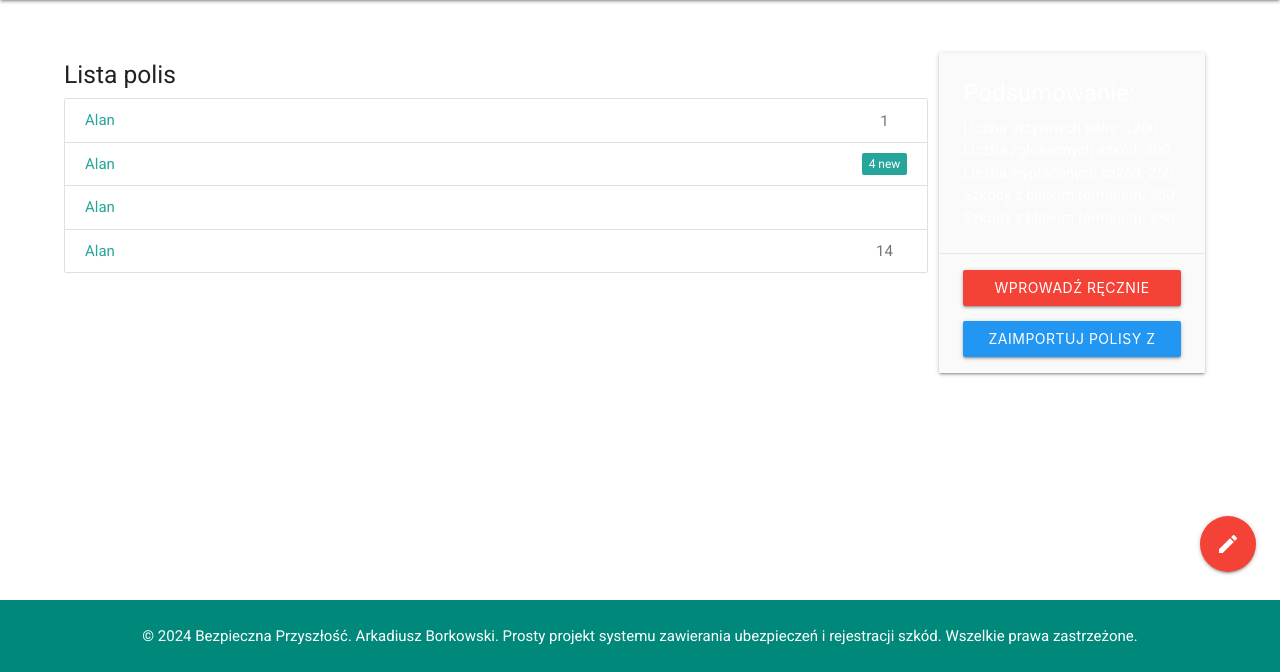
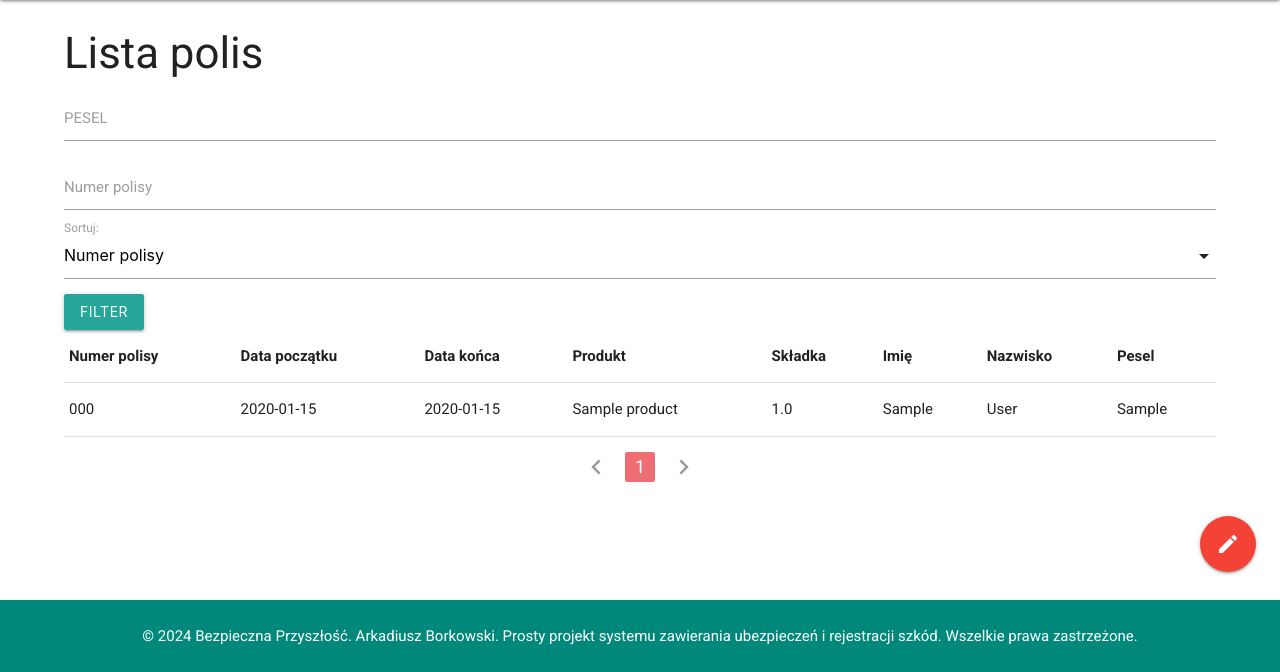
Before and after one commit to ArkadiuszBorkowski/Insurance-Management-System, a Spring Boot app: page /policies in a window 1280 px wide. Shown: the part 128-800 px from the top of the page. Run offline with Spring Boot 4, Linux system fonts and the light colour scheme; empty tables hold one stand-in row (values such as "Sample post"); database files in the repository are not loaded.

Commit message:
Utworzenie kontrolera przekazującego listę polis do pliku policies.html. Definicja wartwy widoku, przygotowanie strony do wyświetlania listy z opcją paginacji.

```diff
--- a/src/main/java/pl/borkowskiarkadiusz/insurancemanagementsystem/controller/PolicyController.java
+++ b/src/main/java/pl/borkowskiarkadiusz/insurancemanagementsystem/controller/PolicyController.java
@@ -1,18 +1,48 @@
 package pl.borkowskiarkadiusz.insurancemanagementsystem.controller;
 
 import org.springframework.beans.factory.annotation.Autowired;
+import org.springframework.data.domain.Page;
+import org.springframework.data.domain.PageRequest;
+import org.springframework.data.domain.Sort;
 import org.springframework.stereotype.Controller;
 import org.springframework.ui.Model;
 import org.springframework.web.bind.annotation.GetMapping;
 import org.springframework.web.bind.annotation.PathVariable;
+import org.springframework.web.bind.annotation.PostMapping;
+import org.springframework.web.bind.annotation.RequestParam;
+import pl.borkowskiarkadiusz.insurancemanagementsystem.entity.InsuranceProduct;
 import pl.borkowskiarkadiusz.insurancemanagementsystem.entity.Policy;
 import pl.borkowskiarkadiusz.insurancemanagementsystem.repository.PolicyRepository;
+
+import java.util.ArrayList;
+import java.util.List;
 
 @Controller
 class PolicyController {
 
     @Autowired
     private PolicyRepository policyRepository;
+
+/*    @GetMapping("/policies")
+    public String getPolicies(Model model,
+                              @RequestParam(defaultValue = "0") int page,
+                              @RequestParam(defaultValue = "policyNumber") String sortBy,
+                              @RequestParam(defaultValue = "") String pesel,
+                              @RequestParam(defaultValue = "") String policyNumber) {
+        Page<Policy> policiesPage;
+        if (!pesel.isEmpty()) {
+            policiesPage = policyRepository.findByClientPeselContaining(pesel, PageRequest.of(page, 10, Sort.by(sortBy)));
+        } else if (!policyNumber.isEmpty()) {
+            policiesPage = policyRepository.findByPolicyNumberContaining(policyNumber, PageRequest.of(page, 10, Sort.by(sortBy)));
+        } else {
+            policiesPage = policyRepository.findAll(PageRequest.of(page, 10, Sort.by(sortBy)));
+        }
+        model.addAttribute("policiesPage", policiesPage);
+        model.addAttribute("sortBy", sortBy);
+        model.addAttribute("pesel", pesel);
+        model.addAttribute("policyNumber", policyNumber);
+        return "policyList";
+    }*/
 
     @GetMapping("/policy/{id}")
     public String getPolicy(@PathVariable Long id, Model model) {
@@ -21,14 +51,38 @@ class PolicyController {
         return "policy";
     }
 
-    @GetMapping("/policies")
-    public String getPolicies() {
-        return "policies";
-    }
-
     @GetMapping("/policy")
-    public String getPolicy() {
+    public String showPolicyForm(Model model) {
+        model.addAttribute("policy", new Policy());
         return "policy";
     }
 
+    @GetMapping("/policies")
+    public String getPolicies(Model model, @RequestParam(defaultValue = "0") int page) {
+        Page<Policy> policiesPage = policyRepository.findAll(PageRequest.of(page, 10));
+        model.addAttribute("policiesPage", policiesPage);
+        return "policies";
+    }
 }
+
+
+
+
+
+/*    @GetMapping("/policies")
+    public String getPolicies(Model model) {
+        Iterable<Policy> iterablePolicies = policyRepository.findAll();
+        List<Policy> policies = new ArrayList<>();
+        iterablePolicies.forEach(policies::add);
+        model.addAttribute("policies", policies);
+        return "policies";
+    }*/
+
+/*
+    @GetMapping("/policies")
+    public String getPolicies(Model model, @RequestParam(defaultValue = "0") int page) {
+        Page<Policy> policiesPage = policyRepository.findAll(PageRequest.of(page, 10));
+        model.addAttribute("policiesPage", policiesPage);
+        return "policyList";
+    }
+*/
--- a/src/main/java/pl/borkowskiarkadiusz/insurancemanagementsystem/repository/PolicyRepository.java
+++ b/src/main/java/pl/borkowskiarkadiusz/insurancemanagementsystem/repository/PolicyRepository.java
@@ -1,7 +1,12 @@
 package pl.borkowskiarkadiusz.insurancemanagementsystem.repository;
 
+import org.springframework.data.domain.Page;
+import org.springframework.data.domain.Pageable;
 import org.springframework.data.jpa.repository.JpaRepository;
 import pl.borkowskiarkadiusz.insurancemanagementsystem.entity.Policy;
 
 public interface PolicyRepository extends JpaRepository<Policy, Long> {
+    Page<Policy> findAll(Pageable pageable);
+    Page<Policy> findByClientPeselContaining(String pesel, Pageable pageable);
+    Page<Policy> findByPolicyNumberContaining(String policyNumber, Pageable pageable);
 }
--- a/src/main/resources/db/changelog/master.xml
+++ b/src/main/resources/db/changelog/master.xml
@@ -10,6 +10,6 @@
     <include file="db/changelog/0004_create_table_claims.xml"/>
 
     <include file="../testdata/0001_insurance_product_and_risk.sql" relativeToChangelogFile="true"/>
-    <include file="../testdata/0002_clients.sql" relativeToChangelogFile="true"/>
+    <include file="../testdata/0002_clients_and_policy.sql" relativeToChangelogFile="true"/>
 
 </databaseChangeLog>
--- a/src/main/resources/templates/policies.html
+++ b/src/main/resources/templates/policies.html
@@ -4,54 +4,153 @@
 <head th:replace="~{fragments :: head}"></head>
 <body>
 <!-- - - - - - - - - - - M - E - N - U - - - - - - - - - - - - -->
-<header th:replace="~{fragments :: header}"></header>
+<header th:replace="~{fragments :: header}">
+
+</header>
 <!-- - - - W - Y - S - Z - U - K - I - W - A - R - K - A - - - -->
 <nav th:replace="~{fragments :: search}"></nav>
-<br><br>
+
 
 <!--Z - A - W - A - R - T - O - Ś - Ć - - S - T - R - O - N - Y-->
+
+<style>
+    tr.clickable-row {
+        cursor: pointer;
+    }
+</style>
+
+
 <main>
 
-    <div class="container">
+
+    <!--<div class="container">
         <div class="row">
-            <!-- Sekcja kafelków -->
-            <div class="col s12 m6 l9">
-                <div class="row">
-                    <h5>Lista polis</h5>
-                    <div class="collection">
-                        <a href="#!" class="collection-item"><span class="badge">1</span>Alan</a>
-                        <a href="#!" class="collection-item"><span class="new badge">4</span>Alan</a>
-                        <a href="#!" class="collection-item">Alan</a>
-                        <a href="#!" class="collection-item"><span class="badge">14</span>Alan</a>
-                    </div>
-                </div>
-            </div>
+            &lt;!&ndash; Sekcja kafelków &ndash;&gt;
+            <div class="container">
+                <h1>Policy List</h1>
 
 
-            <!-- Sekcja podsumowania -->
-            <div class="col s12 m6 l3">
-                <div class="card grey lighten-5">
-                    <div class="card-content white-text">
-                        <span class="card-title">Podsumowanie:</span>
-                        <p>Liczba aktywnych polis: 1200</p>
-                        <p>Liczba zgłoszonych szkód: 300</p>
-                        <p>Liczba wypłaconych szkód: 250</p>
-                        <p>Szkody z bliskim terminem: 250</p>
-                        <p>Szkody z bliskim terminem: 250</p>
-                    </div>
-                    <div class="card-action">
-                        <button class="btn waves-effect red" type="button" onclick="window.location.href='/policy'">Wprowadź ręcznie polise
-                            <i class="material-icons right">send</i>
-                        </button>
-                        <p></p>
-                      <button class="btn waves-effect blue" type="button" onclick="window.location.href='/import'">Zaimportuj polisy z pliku
-                            <i class="material-icons right">send</i>
-                        </button>
-                    </div>
-                </div>
+                    <table class="highlight responsive-table">
+                        <thead>
+                        <tr>
+                            <th>Numer polisy</th>
+                            <th>Start Date</th>
+                            <th>End Date</th>
+                            <th>Premium</th>
+                            <th>Imię</th>
+                            <th>Nazwisko</th>
+                            <th>Pesel</th>
+                        </tr>
+                        </thead>
+                        <tbody>
+                        <tr th:each="policy : ${policies}" style="cursor: pointer"
+                            th:onclick="'javascript:rowClicked(\'' +  ${policy.id} + '\');'">
+
+                            <td th:text="${policy.policyNumber}"></td>
+                            <td th:text="${policy.startDate}"></td>
+                            <td th:text="${policy.endDate}"></td>
+                            <td th:text="${policy.premium}"></td>
+                            <td th:text="${policy.client.firstName}"></td>
+                            <td th:text="${policy.client.lastName}"></td>
+                            <td th:text="${policy.client.pesel}"></td>
+                        </tr>
+                        </tbody>
+                    </table>
+
+                <script>
+                    function rowClicked(value) {
+                        location.href = "/policy/" + value;
+                    }
+                </script>
+
             </div>
-        </div>
+        </div>-->
+
+
+
+    <div class="container">
+        <h3>Lista polis</h3>
+        <form th:action="@{/policies}" method="get">
+            <div class="input-field">
+                <input type="text" id="pesel" name="pesel" th:value="${pesel}">
+                <label for="pesel">PESEL</label>
+            </div>
+            <div class="input-field">
+                <input type="text" id="policyNumber" name="policyNumber" th:value="${policyNumber}">
+                <label for="policyNumber">Numer polisy</label>
+            </div>
+            <div class="input-field">
+                <select name="sortBy">
+                    <option value="policyNumber" th:selected="${sortBy == 'policyNumber'}">Numer polisy</option>
+                    <option value="startDate" th:selected="${sortBy == 'startDate'}">Data zawarcia</option>
+                    <option value="endDate" th:selected="${sortBy == 'endDate'}">Data końca</option>
+                </select>
+                <label>Sortuj:</label>
+            </div>
+            <button type="submit" class="btn">Filter</button>
+        </form>
+        <table class="highlight responsive-table">
+            <thead>
+            <tr>
+                <th>Numer polisy</th>
+                <th>Data początku</th>
+                <th>Data końca</th>
+                <th>Produkt</th>
+                <th>Składka</th>
+                <th>Imię</th>
+                <th>Nazwisko</th>
+                <th>Pesel</th>
+            </tr>
+            </thead>
+            <tbody>
+            <tr th:each="policy : ${policiesPage.content}" style="cursor: pointer"
+                th:onclick="'javascript:rowClicked(\'' +  ${policy.id} + '\');'">
+                <td th:text="${policy.policyNumber}"></td>
+                <td th:text="${policy.startDate}"></td>
+                <td th:text="${policy.endDate}"></td>
+                <td th:text="${policy.insuranceProduct.productName}"></td>
+                <td th:text="${policy.premium}"></td>
+                <td th:text="${policy.client.firstName}"></td>
+                <td th:text="${policy.client.lastName}"></td>
+                <td th:text="${policy.client.pesel}"></td>
+            </tr>
+            </tbody>
+        </table>
+        <ul class="pagination center">
+            <li th:classappend="${policiesPage.hasPrevious()} ? 'waves-effect' : 'disabled'">
+                <a th:href="@{/policies(page=${policiesPage.number - 1})}"><i class="material-icons">chevron_left</i></a>
+            </li>
+            <li th:each="i : ${#numbers.sequence(0, policiesPage.totalPages - 1)}"
+                th:classappend="${policiesPage.number == i} ? 'active' : 'waves-effect'">
+                <a th:href="@{/policies(page=${i})}" th:text="${i + 1}">1</a>
+            </li>
+            <li th:classappend="${policiesPage.hasNext()} ? 'waves-effect' : 'disabled'">
+                <a th:href="@{/policies(page=${policiesPage.number + 1})}"><i class="material-icons">chevron_right</i></a>
+            </li>
+        </ul>
     </div>
+
+    <script>
+        function rowClicked(value) {
+            location.href = "/policy/" + value;
+        }
+    </script>
+
+    <script src="https://cdnjs.cloudflare.com/ajax/libs/materialize/1.0.0/js/materialize.min.js"></script>
+
+
+
+
+
+
+
+
+
+
+
+
+
+
 
 </main>
 
```
Also changed, not shown: src/main/java/pl/borkowskiarkadiusz/insurancemanagementsystem/entity/Client.java (+82 -0 lines), src/main/java/pl/borkowskiarkadiusz/insurancemanagementsystem/entity/Policy.java (+81 -0 lines), src/main/resources/db/testdata/0002_clients.sql (deleted, +0 -11 lines), src/main/resources/db/testdata/0002_clients_and_policy.sql (added, +61 -0 lines).
